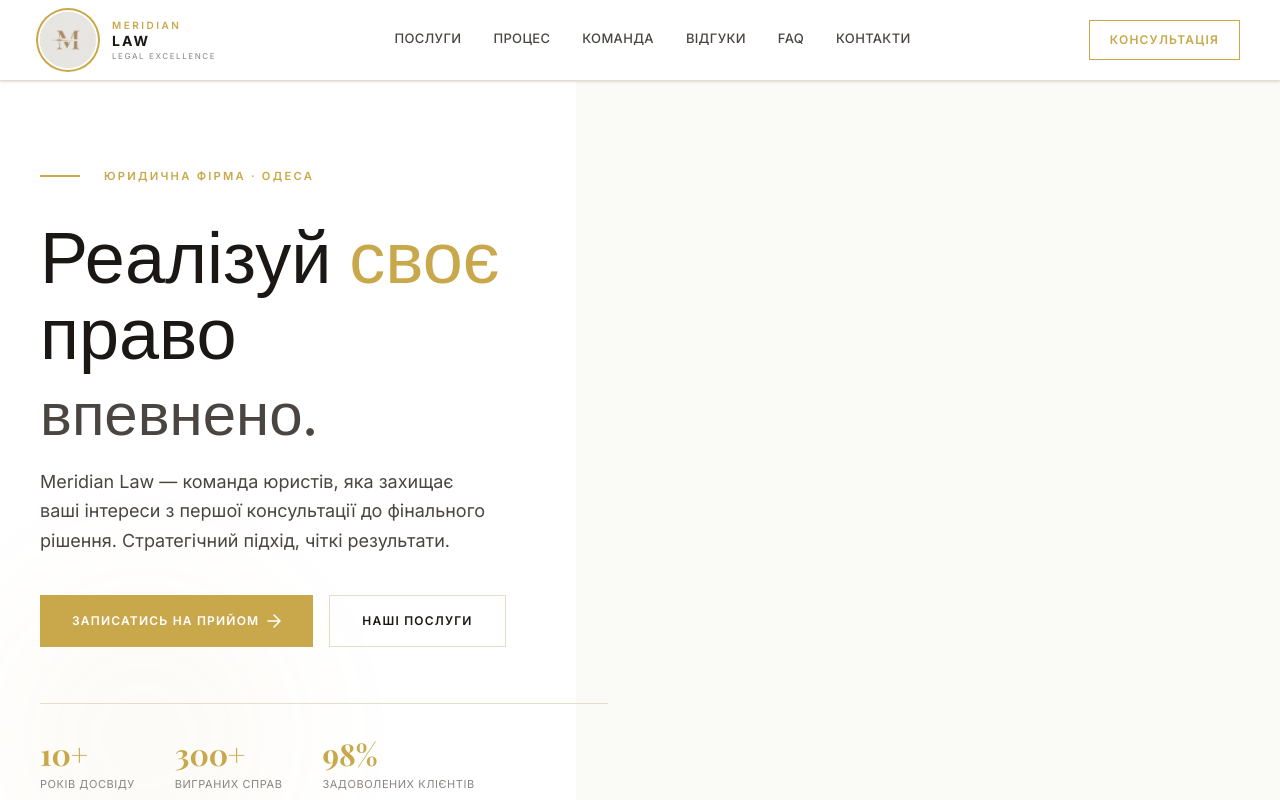
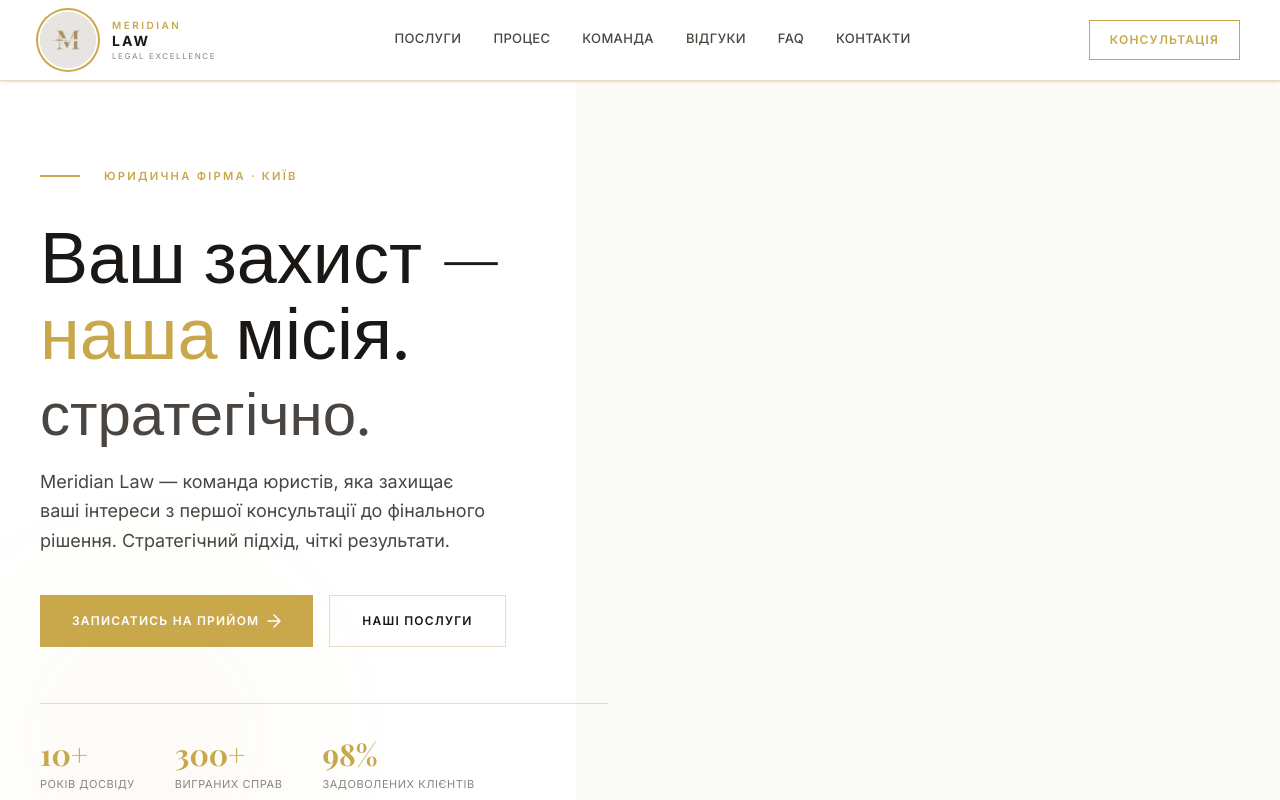
Before and after one commit to danylonahorniuk/evolution-law-firm, a Next.js app: page / in a window 1280 px wide. Shown: the top 800 px of the page. Built offline with nearby package versions, Linux system fonts and the light colour scheme; a web font is replaced by a local one.

Commit message:
content: Odesa→Kyiv, new slogan for Meridian Law

```diff
--- a/src/app/layout.tsx
+++ b/src/app/layout.tsx
@@ -22,7 +22,7 @@ export const metadata: Metadata = {
   },
   openGraph: {
     title: "Meridian Law",
-    description: "Реалізуй своє право впевнено. Стратегічний підхід, чіткі результати.",
+    description: "Ваш захист — наша місія. Стратегічний підхід, чіткі результати.",
     siteName: "Meridian Law",
     locale: "uk_UA",
     type: "website",
@@ -38,7 +38,7 @@ export const metadata: Metadata = {
   twitter: {
     card: "summary_large_image",
     title: "Meridian Law",
-    description: "Реалізуй своє право впевнено. Стратегічний підхід, чіткі результати.",
+    description: "Ваш захист — наша місія. Стратегічний підхід, чіткі результати.",
   },
 };
 
--- a/src/app/opengraph-image.tsx
+++ b/src/app/opengraph-image.tsx
@@ -88,7 +88,7 @@ export default function OGImage() {
                 fontWeight: 600,
               }}
             >
-              Юридична фірма · Одеса
+              Юридична фірма · Київ
             </span>
           </div>
 
@@ -115,7 +115,7 @@ export default function OGImage() {
                 lineHeight: 1.5,
               }}
             >
-              Реалізуй своє право впевнено. Стратегічний підхід, чіткі результати.
+              Ваш захист — наша місія. Стратегічний підхід, чіткі результати.
             </div>
           </div>
 
--- a/src/components/CTA.tsx
+++ b/src/components/CTA.tsx
@@ -65,7 +65,7 @@ export default function CTA() {
 
         <div className="border-t border-white/10 pt-10 grid sm:grid-cols-3 gap-8 text-center">
           {[
-            { icon: "📍", label: "Адреса", val: "м. Одеса, вул. Дерибасівська, 12" },
+            { icon: "📍", label: "Адреса", val: "м. Київ, вул. Хрещатик, 12" },
             { icon: "📞", label: "Телефон", val: "+38 (000) 000-00-00" },
             { icon: "✉️", label: "Email", val: "info@meridian-law.ua" },
           ].map((c) => (
--- a/src/components/Footer.tsx
+++ b/src/components/Footer.tsx
@@ -23,7 +23,7 @@ export default function Footer() {
               </div>
             </div>
             <p className="text-white/40 text-sm leading-relaxed max-w-xs mb-6">
-              Реалізуй своє право — юридична фірма, якій довіряють понад 500
+              Ваш захист — наша місія. Юридична фірма, якій довіряють понад 500
               клієнтів по всій Україні.
             </p>
             <div className="flex gap-3">
--- a/src/components/Hero.tsx
+++ b/src/components/Hero.tsx
@@ -16,19 +16,19 @@ export default function Hero() {
         <div>
           <div className="hero-1 flex items-center gap-3 mb-8">
             <span className="gold-line" />
-            <span className="section-label">Юридична фірма · Одеса</span>
+            <span className="section-label">Юридична фірма · Київ</span>
           </div>
 
           <h1 className="hero-2 font-serif text-5xl lg:text-6xl xl:text-7xl leading-[1.05] text-[var(--ink)] mb-6">
-            Реалізуй{" "}
+            Ваш захист —{" "}
+            <br />
             <span className="relative inline-block">
-              <span className="text-[var(--gold)]">своє</span>
+              <span className="text-[var(--gold)]">наша</span>
             </span>
-            <br />
-            право
+            {" "}місія.
             <br />
             <span className="text-[var(--ink-mid)] text-4xl lg:text-5xl xl:text-6xl">
-              впевнено.
+              стратегічно.
             </span>
           </h1>
 
```
